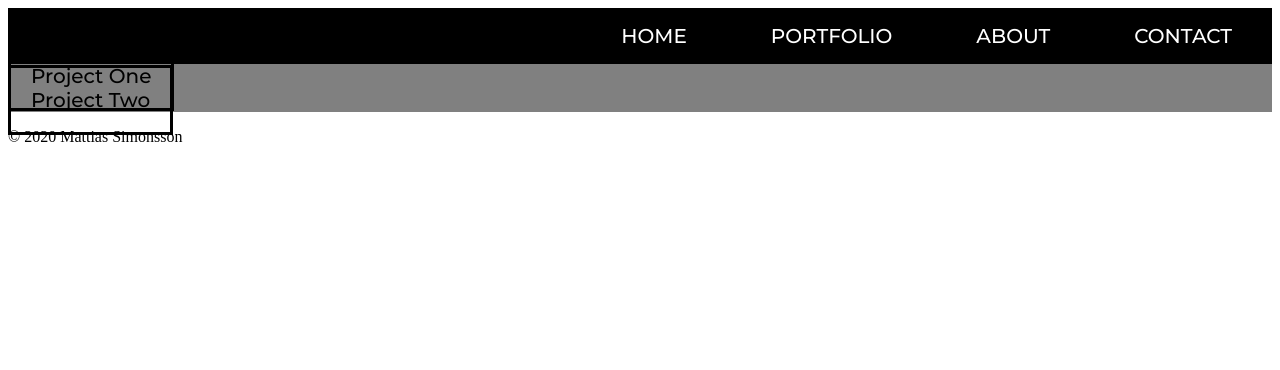
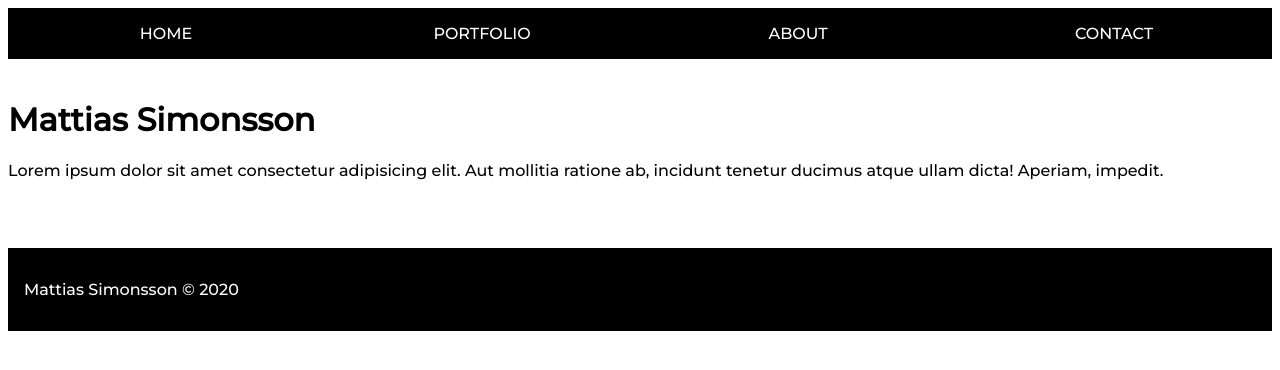
Before and after one commit to AndersenMattias/Mattias-LabTwo-HTML-CSS, a plain HTML site: page HTML Files/portfolio.html in a window 1280 px wide. Drawn offline with Linux system fonts and the light colour scheme.

Commit message:
Snyggat till samtliga block

```diff
--- a/CSS Files/portfolio.css
+++ b/CSS Files/portfolio.css
@@ -1,26 +1,50 @@
 @import url('https://fonts.googleapis.com/css2?family=Montserrat:wght@500&display=swap');
 
-
-header {
-  display: flex;
-  justify-content: flex-end;
-  align-items: center;
-  background-color: black;
-  width: auto;
+html {
+  box-sizing: border-box;
+  font-family: 'Montserrat', sans-serif;
 }
 
-.nav-links li {
-  display: inline-block;
-  padding: 0 20px;
+body {
+  background-color: white;
 }
 
-li, a, button {
-  font-family: 'Montserrat', sans-serif;
+.container {
+  display: grid;
+  grid-gap: 20px;
+}
+
+.mainNav {
+  background-color: black;
+}
+
+/* nav bar */
+.mainNav ul {
+  display: grid;
+  padding: 0;
+  list-style: none;
+  grid-template-columns: repeat(4, 1fr);
+}
+
+.mainNav a {
+  display: block;
   text-decoration: none;
+  text-align: center;
+  text-transform: uppercase;
+  font-size: 1,5rem;
   color: white;
-  font-weight: 500px;
-  font-size: 20px;
-  padding: 20px;
+}
+
+.mainNav a:hover {
+  background-color: rgb(46, 43, 43);
+}
+
+footer  {
+  margin-top: 2rem;
+  background-color: black;
+  text-align: left;
+  padding: 1rem;
+  color: white;
 }
 
 .containerProjects {
--- a/HTML Files/portfolio.html
+++ b/HTML Files/portfolio.html
@@ -4,39 +4,38 @@
   <link rel="stylesheet" href="/CSS Files/portfolio.css">
   <meta charset="UTF-8">
   <meta name="viewport" content="width=device-width, initial-scale=1.0">
-  <title>Document</title>
+  <title>Mattias Simonsson</title>
 </head>
 
-<header>
+<body>
+  <!-- start of wrap -->
+  <div class="container">
+    <nav class="mainNav">
 
-  <nav class="nav-links">
-    <ul>
-      <li><a href="/HTML Files/home.html">HOME</a></li>
-      <li><a href="/HTML Files/portfolio.html">PORTFOLIO</a></li>
-      <li><a href="/HTML Files/about.html">ABOUT</a></li>
-      <li><a id="contact-button" href="/HTML Files/contact.html">CONTACT</a>
-      </li>
-    </ul>
-  </nav>
-</header>
+      <ul>
+        <li><a href="home.html">home</a></li>
+        <li><a href="/HTML Files/portfolio.html">portfolio</a></li>
+        <li><a href="/HTML Files/about.html">about</a></li>
+        <li><a href="/HTML Files/contact.html">contact</a></li>
+      </ul>
+    </nav>
 
-<body>
-
-  <div class="containerProjects">
-
-    <div class="projects">
-      <a href=""> Project One</a>
-    <div>
-      <a href=""> Project Two</a>
+    <div class="topContainer">
+      <header>
+        <h1>Mattias Simonsson</h1>
+        <p>Lorem ipsum dolor sit amet consectetur adipisicing elit. Aut mollitia ratione ab,
+           incidunt tenetur ducimus atque ullam dicta! Aperiam, impedit.</p>
+      </header>
     </div>
 
+    <footer>
+      <p>Mattias Simonsson &copy; 2020</p>
+      <div class="socialMedia">
+        <a href="https://www.linkedin.com/in/mattiassimonsson/"><i class="fab-fa-linkedin"></i></a>
+      </div>
+
+    </footer>
   </div>
-
+  <!-- end of wrap -->
 </body>
-
-<footer>
-  <div class="footer">
-    <p>© 2020 Mattias Simonsson</p>
-  </div>
-</footer>
 </html>
```
Also changed, not shown: HTML Files/about.html (+31 -5 lines), HTML Files/contact.html (+30 -32 lines), CSS Files/about.css (renamed from CSS Files/home.css).
